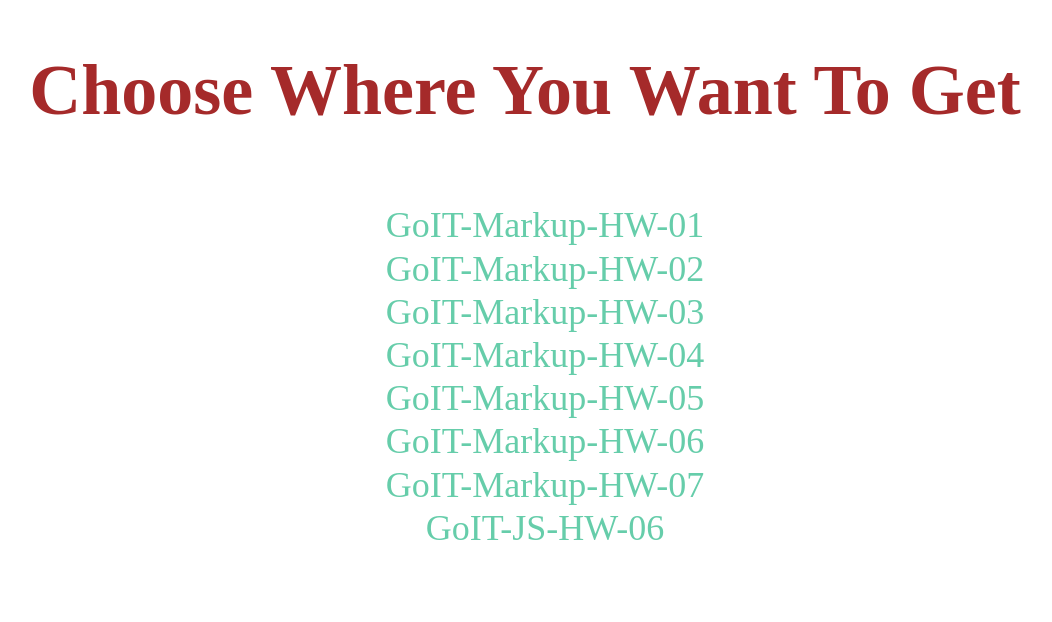
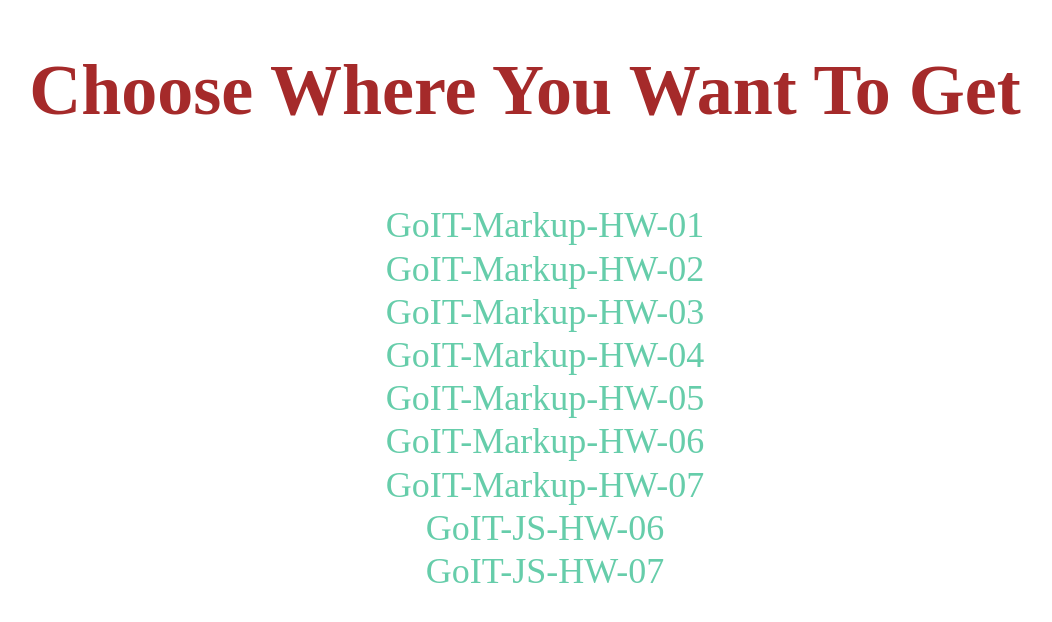
Before and after one commit to Br0kEnM1Nd-Git/Br0kEnM1Nd-Git.github.io, a plain HTML site: page index.html in a window 1280 px wide. Shown: the whole page, without its empty margins (115-1167 px from the left). Drawn offline with Linux system fonts and the light colour scheme.

Commit message:
Update index.html

```diff
--- a/index.html
+++ b/index.html
@@ -130,6 +130,19 @@
           >GoIT-JS-HW-06</a
         >
       </li>
+          <li>
+        <a
+          href="./goit-js-hw-07/"
+          style="
+            padding: 8px;
+            color: mediumaquamarine;
+            font-size: 36px;
+            line-height: 1.2;
+            text-decoration: none;
+          "
+          >GoIT-JS-HW-07</a
+        >
+      </li>
     </ul>
   </body>
 </html>
```
